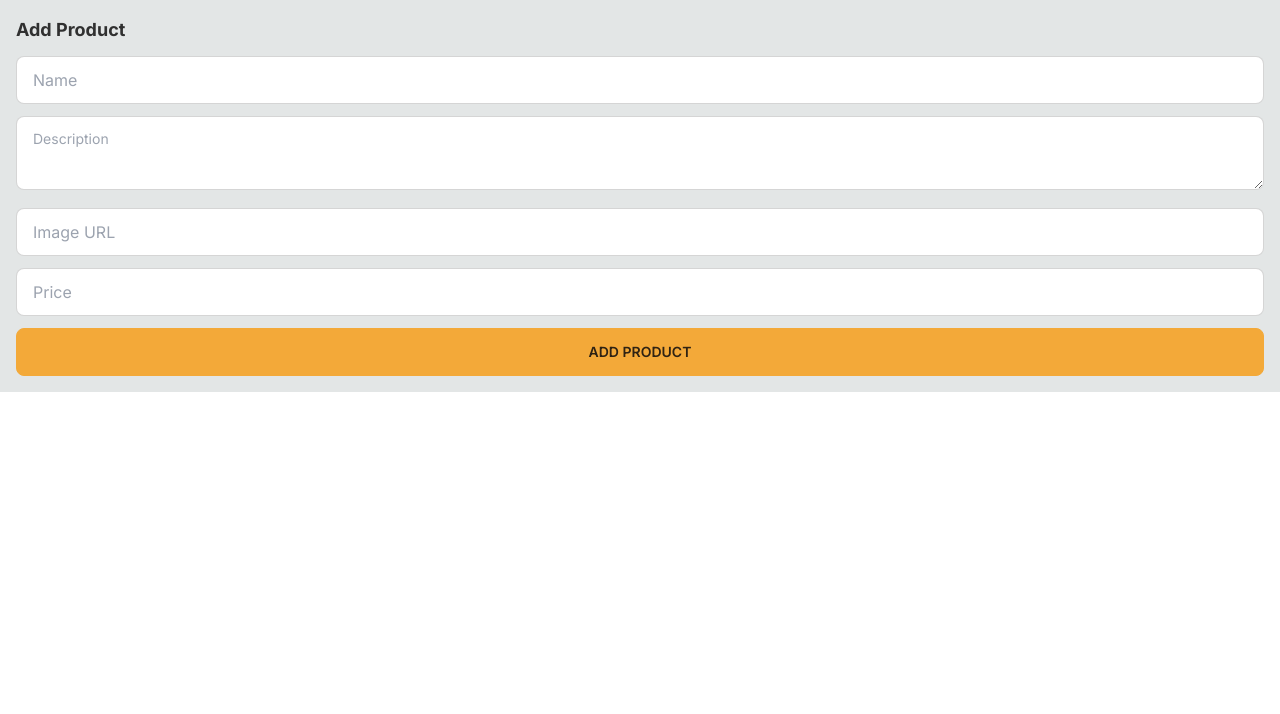
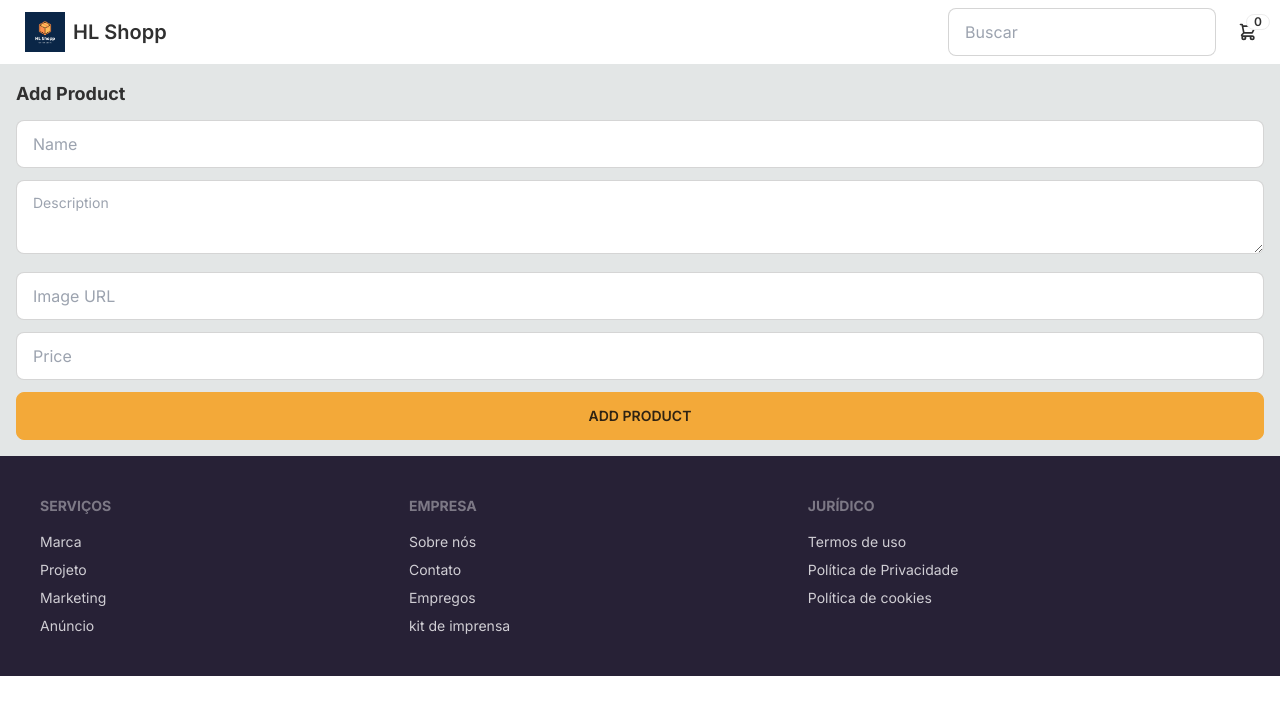
Before and after one commit to Humberto08/ecommerce-hl_shopp-nextjs, a Next.js app: page /add-product in a window 1280 px wide. Shown: the top 714 px of the page. Built offline with nearby package versions, Linux system fonts and the light colour scheme; no server answers.

Commit message:
feat:  Navbar + footer

```diff
--- a/package.json
+++ b/package.json
@@ -14,7 +14,7 @@
     "daisyui": "^3.9.3",
     "eslint-config-prettier": "^9.0.0",
     "mongodb": "^6.2.0",
-    "next": "^13.5.6",
+    "next": "^14.0.0",
     "next-auth": "^4.23.2",
     "prettier": "^3.0.3",
     "prettier-plugin-tailwindcss": "^0.5.6",
--- /dev/null
+++ b/src/app/Footer.tsx
@@ -0,0 +1,28 @@
+export default function Footer() {
+  return (
+    <footer className="bg-neutral p-10 text-neutral-content">
+      <div className="footer m-auto max-w-7xl">
+        <div>
+          <span className="footer-title">SERVIÇOS</span>
+          <a className="link-hover link">Marca</a>
+          <a className="link-hover link">Projeto</a>
+          <a className="link-hover link">Marketing</a>
+          <a className="link-hover link">Anúncio</a>
+        </div>
+        <div>
+          <span className="footer-title">EMPRESA</span>
+          <a className="link-hover link">Sobre nós</a>
+          <a className="link-hover link">Contato</a>
+          <a className="link-hover link">Empregos</a>
+          <a className="link-hover link">kit de imprensa</a>
+        </div>
+        <div>
+          <span className="footer-title">JURÍDICO</span>
+          <a className="link-hover link">Termos de uso</a>
+          <a className="link-hover link">Política de Privacidade</a>
+          <a className="link-hover link">Política de cookies</a>
+        </div>
+      </div>
+    </footer>
+  );
+}
--- /dev/null
+++ b/src/app/Navbar/Navbar.tsx
@@ -0,0 +1,46 @@
+import  Link  from 'next/link';
+import Image from 'next/image';
+import logo from '@/assets/logo.png';
+import { redirect } from "next/navigation";
+import ShoppingCartButton from './ShoppingCartButton';
+import { getCart } from '@/lib/db/cart';
+
+async function searchProducts(formData: FormData) {
+    "use server";
+
+    const searchQuery = formData.get("searchQuery")?.toString();
+
+    if (searchQuery) {
+        redirect("/search?query=" + searchQuery);
+    }
+}
+
+export default async function Navbar() {
+    const cart = await getCart();
+
+
+    return(
+        <div className="bg-base-100">
+            <div className="navbar max-w-7xl m-auto flex-col sm:flex-row gap-2">
+                <div className="flex-1">
+                    <Link href="/" className='btn btn-ghost text-xl normal-case'>
+                        <Image src={logo} alt="HL Shopp logo" width={40} height={40} />
+                        HL Shopp
+                    </Link>
+                </div>
+                <div className='flex-none gap-2'>
+                    <form action={searchProducts}>
+                        <div className='form-control'>
+                            <input
+                                name='searchQuery'
+                                placeholder='Buscar'
+                                className='input input-bordered w-full min-w[100px]:'
+                            />
+                        </div>
+                    </form>
+                    <ShoppingCartButton cart={cart} />
+                </div>
+            </div>
+        </div>
+    )
+}
--- /dev/null
+++ b/src/app/Navbar/ShoppingCartButton.tsx
@@ -0,0 +1,65 @@
+"use client";
+
+import { ShoppingCart } from "@/lib/db/cart";
+import { formatPrice } from "@/lib/format";
+import Link from "next/link"
+
+interface ShoppingCartButtonProps {
+  cart: ShoppingCart | null;
+}
+
+export default function ShoppingCartButton({ cart }: ShoppingCartButtonProps) {
+
+  function closeDropdown() {
+    const elem = document.activeElement as HTMLElement
+    if (elem) {
+      elem.blur();
+    }
+  }
+
+  return (
+    <div className="dropdown dropdown-end">
+      <label tabIndex={0} className="btn btn-circle btn-ghost">
+        <div className="indicator">
+          <svg
+            xmlns="http://www.w3.org/2000/svg"
+            className="h-5 w-5"
+            fill="none"
+            viewBox="0 0 24 24"
+            stroke="currentColor"
+          >
+            <path
+              strokeLinecap="round"
+              strokeLinejoin="round"
+              strokeWidth="2"
+              d="M3 3h2l.4 2M7 13h10l4-8H5.4M7 13L5.4 5M7 13l-2.293 2.293c-.63.63-.184 1.707.707 1.707H17m0 0a2 2 0 100 4 2 2 0 000-4zm-8 2a2 2 0 11-4 0 2 2 0 014 0z"
+            />
+          </svg>
+          <span className="badge badge-sm indicator-item">
+            {cart?.size || 0}
+          </span>
+        </div>
+      </label>
+      <div
+      tabIndex={0}
+      className="card dropdown-content card-compact mt-3 w-52 bg-base-100 shadow z-30"
+      >
+        <div className="card-body">
+          <span className="text-lg font-bold">{cart?.size || 0}</span>
+          <span className="text-info">
+            Subtotal: {formatPrice(cart?.subtotal || 0)}
+          </span>
+          <div className="card-actions">
+            <Link
+              href="/cart"
+              className="btn btn-primary btn-block"
+              onClick={closeDropdown}
+            >
+              Ver carrinho
+            </Link>
+          </div>
+        </div>
+      </div>
+    </div>
+  );
+}
--- a/src/app/components/FormSubmitButton.tsx
+++ b/src/app/components/FormSubmitButton.tsx
@@ -1,7 +1,8 @@
 "use client";
 
 import { ComponentProps } from "react";
-import { experimental_useFormStatus as useFormStatus } from "react-dom";
+import {  useFormStatus } from "react-dom";
+
 
 type FormSubmitButtonProps = {
   children: React.ReactNode;
--- a/src/app/layout.tsx
+++ b/src/app/layout.tsx
@@ -1,10 +1,12 @@
 import type { Metadata } from "next";
 import { Inter } from "next/font/google";
 import "./globals.css";
+import Navbar from "./Navbar/Navbar";
+import Footer from "./Footer";
 
 const inter = Inter({ subsets: ["latin"] });
 
-export const metadata: Metadata = {
+export const metadata = {
   title: "HL Shopp",
   description: "Online Store",
 };
@@ -17,9 +19,9 @@
   return (
     <html lang="en">
       <body className={inter.className}>
-        <main className="p-4 max-w-7xl m-auto min-w-[300px]">
-        {children}
-        </main>
+        <Navbar />
+        <main className="p-4 max-w-7xl m-auto min-w-[300px]">{children}</main>
+        <Footer />
       </body>
     </html>
   );
--- a/src/app/products/[id]/actios.ts
+++ b/src/app/products/[id]/actios.ts
@@ -6,6 +6,7 @@
 
 
 export async function incrementProductQuantity(productId: string) {
+    await new Promise(r => setTimeout(r, 3000))
     const cart = await getCart() ?? (await createCart());
 
     const articleInCart = cart.items.find(item => item.product.id === productId);
--- a/src/lib/db/cart.ts
+++ b/src/lib/db/cart.ts
@@ -6,12 +6,12 @@
     include: { items: { include: {product: true}}}
 }>
 
-export type ShoppinCart =  CartWithProducts & {
+export type ShoppingCart =  CartWithProducts & {
     size: number;
     subtotal: number;
 }
 
-export async function getCart(): Promise<ShoppinCart | null> {
+export async function getCart(): Promise<ShoppingCart | null> {
     const localCartId = cookies().get("localCartId")?.value
     const cart = localCartId ? await prisma.cart.findUnique({
         where: { id: localCartId },
@@ -30,7 +30,7 @@
     }
 }
 
-export async function createCart(): Promise<ShoppinCart> {
+export async function createCart(): Promise<ShoppingCart> {
     const newCart = await prisma.cart.create({
         data: {}
     })
```
Also changed, not shown: 2 other files (tests, documents, lock files or other folders).
